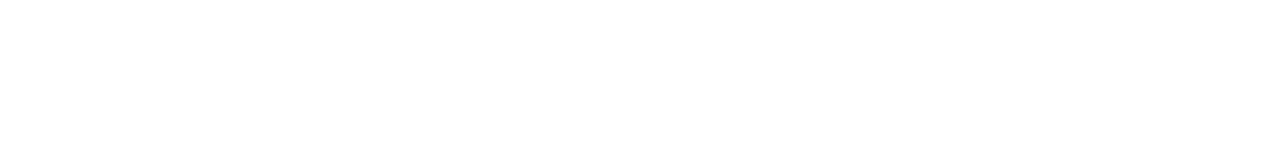
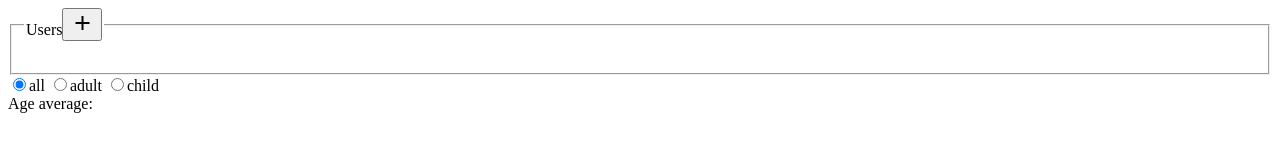
Before and after one commit to 0Eryu/r301-js-introduction, a website built with webpack: page src/template.html in a window 1280 px wide. Built offline with nearby package versions, Linux system fonts and the light colour scheme; files whose address does not match are found by name.

Commit message:
Modification du fichier template.html dans le répertoire src

```diff
--- a/src/template.html
+++ b/src/template.html
@@ -4,8 +4,24 @@
     <meta charset="utf-8" />
     <meta http-equiv="x-ua-compatible" content="ie=edge" />
     <meta name="viewport" content="width=device-width, initial-scale=1" />
+    <link rel="stylesheet" href="https://fonts.googleapis.com/css2?family=Material+Symbols+Outlined:opsz,wght,FILL,GRAD@20..48,100..700,0..1,-50..200" />
+    <link rel="stylesheet" href="css/index.css" />
     <title>Template page</title>
   </head>
   <body class="app">
+    <fieldset class="users-data">
+      <legend class="users-data__legend">Users<button type="button" class="button user-data__add"><span class="material-symbols-outlined">add</span></button></legend>
+      <ul class="users"></ul>
+    </fieldset>
+    <article class="info">
+      <form class="info__age-average-type">
+        <label><input type="radio" name="type" value="" checked />all</label>
+        <label><input type="radio" name="type" value="adult" />adult</label>
+        <label><input type="radio" name="type" value="child" />child</label>
+      </form>
+      <div class="info__user">
+        Age average: <span class="info__age-average"></span>
+      </div>
+    </article>
   </body>
 </html>
```
